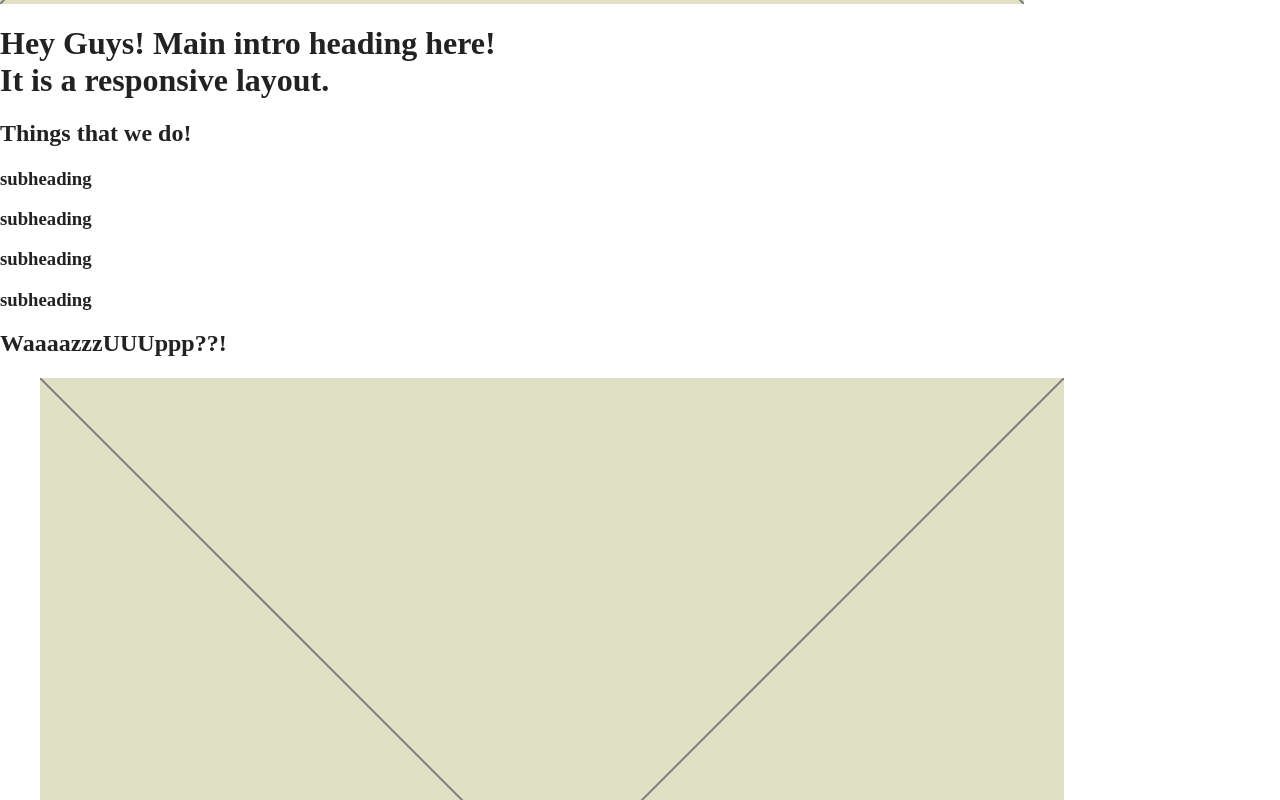
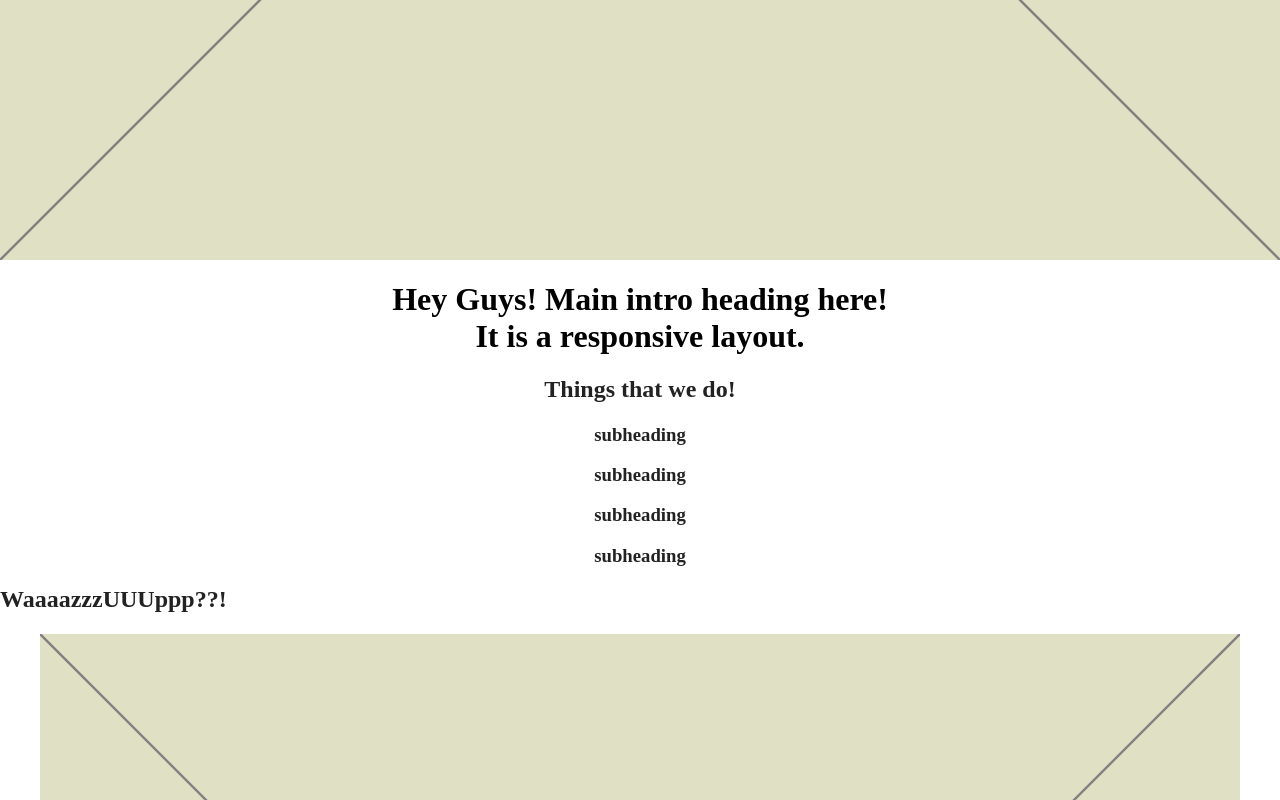
Before and after one commit to aliciayien/Project-Lab-3-Stuff, a website built with Parcel: page index.html in a window 1280 px wide. Shown: the part 1020-1820 px from the top of the page. Built offline with nearby package versions, Linux system fonts and the light colour scheme.

Commit message:
add base styling

```diff
--- a/css/main.css
+++ b/css/main.css
@@ -13,6 +13,7 @@
 
 html {
   color: #222;
+  font-family: 'Open Sans' Verdana, Geneva, Tahoma, sans-serif;
   font-size: 1em;
   line-height: 1.4;
 }
@@ -83,12 +84,32 @@ textarea {
   resize: vertical;
 }
 
+img {
+  width:100%;
+}
+
+h1 {
+  color:black;
+}
+
 /* ==========================================================================
-   Author's custom styles
+  LAYOUT
+   ========================================================================== */
+.heading {
+  text-align: center;
+}
+
+
+
+
+
+
+   /* ==========================================================================
+   MODULES
    ========================================================================== */
 
 /* ==========================================================================
-   Helper classes
+   THEME
    ========================================================================== */
 
 /*
```
Also changed, not shown: 1 other file.
